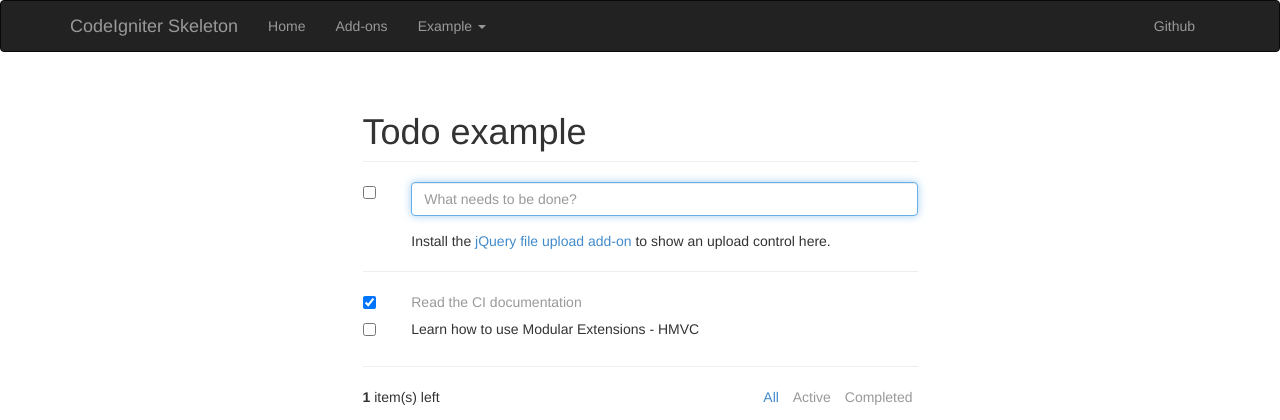
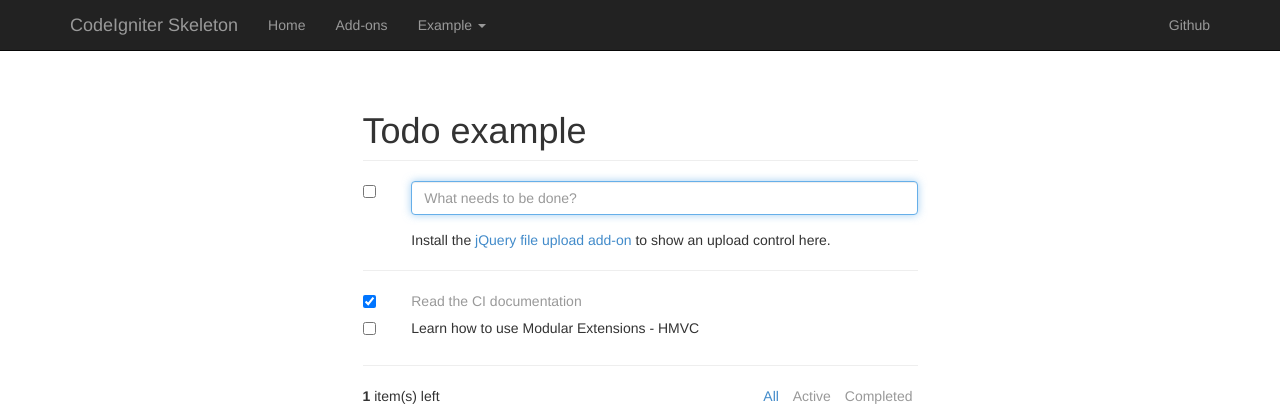
Before and after one commit to anvoz/CodeIgniter-Skeleton, a CodeIgniter app: page /ciske/index.php/todo/index in a window 1280 px wide. Shown: the top 420 px of the page. Run offline with CodeIgniter, Linux system fonts and the light colour scheme.

Commit message:
Remove header navbar border radius

```diff
--- a/application/views/header.php
+++ b/application/views/header.php
@@ -1,4 +1,4 @@
-<header class="navbar navbar-inverse">
+<header class="navbar navbar-inverse navbar-static-top">
     <div class="container">
         <div class="navbar-header">
             <button data-target=".navbar-collapse" data-toggle="collapse" class="navbar-toggle" type="button">
```
